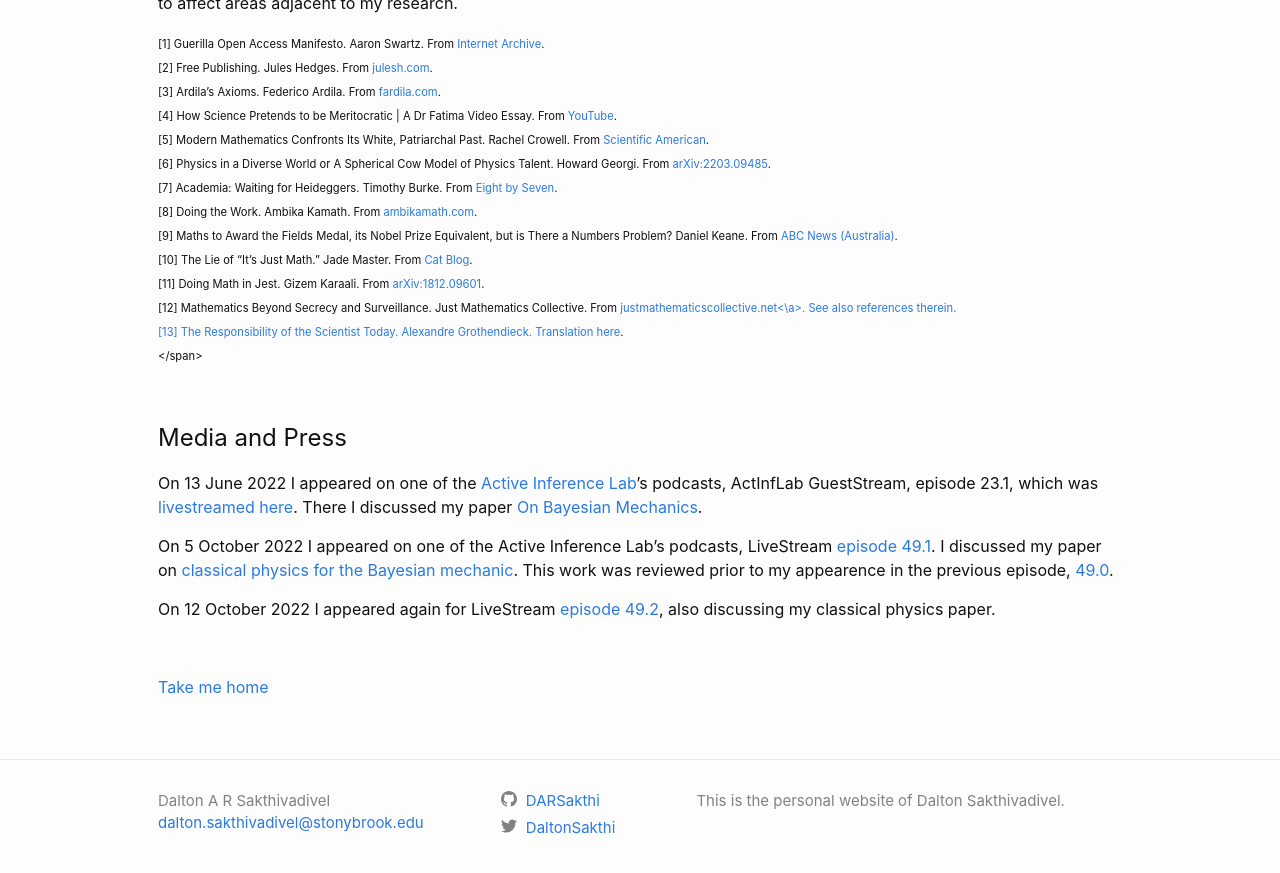
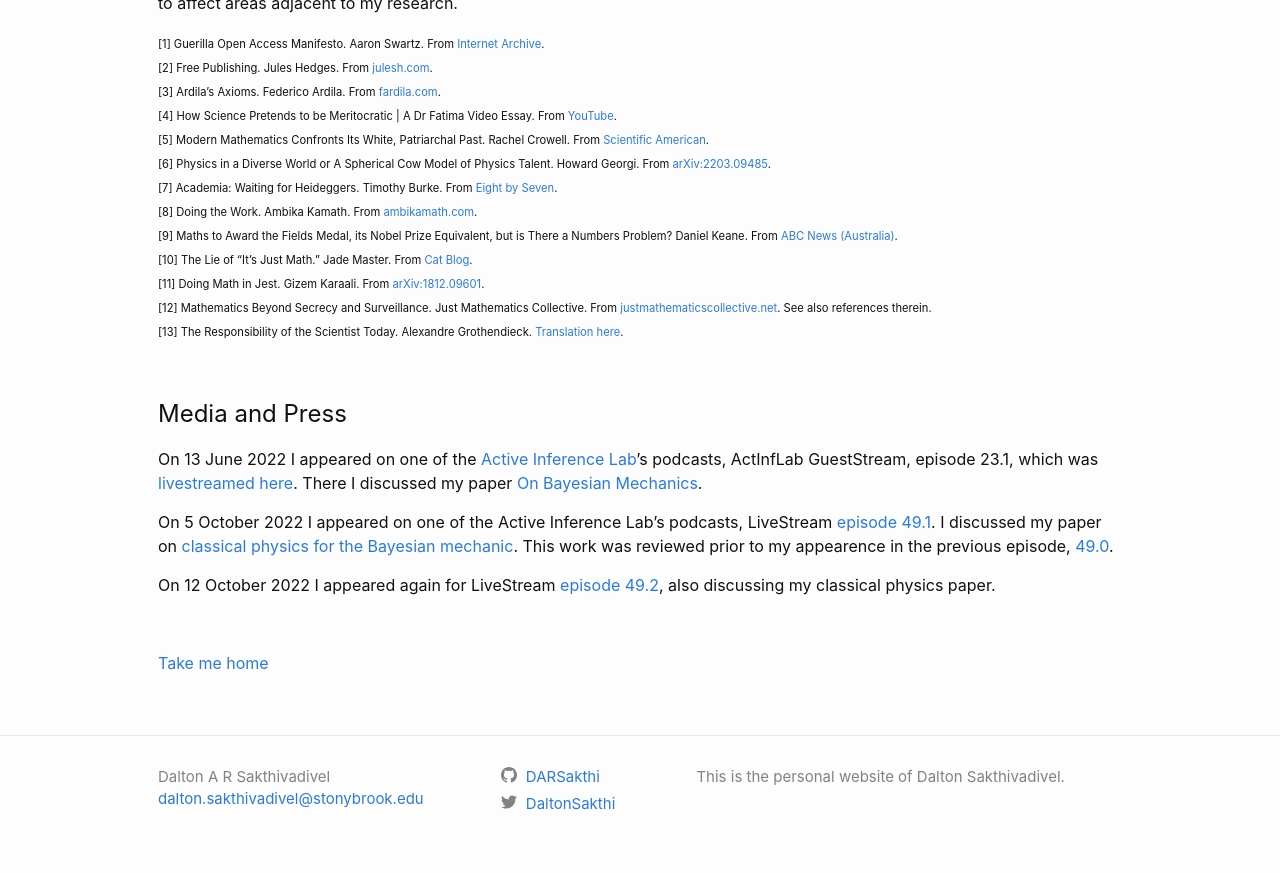
Before and after one commit to DARSakthi/DARSakthi.github.io, a Jekyll site: the page built from other.markdown, in a window 1280 px wide and 900 px high, scrolled down 743 px. Shown: the top 873 px of the window. Built offline with Jekyll 4.4.1, drawn with Linux system fonts in a browser that asks for light colours.

Commit message:
Misprint

```diff
--- a/other.markdown
+++ b/other.markdown
@@ -35,7 +35,7 @@ I am a member of the VERSES Research Ethics Board. I believe it is important to
   [9] Maths to Award the Fields Medal, its Nobel Prize Equivalent, but is There a Numbers Problem? Daniel Keane. From <a href="https://www.abc.net.au/news/2022-06-28/fields-medal-female-inclusion-a-challenge-in-maths-award/101161564">ABC News (Australia)</a>.
   [10] The Lie of “It’s Just Math.” Jade Master. From <a href="https://jadeedenstarmaster.wordpress.com/2020/12/11/the-lie-of-its-just-math/">Cat Blog</a>.
   [11] Doing Math in Jest. Gizem Karaali. From <a href="https://arxiv.org/abs/1812.09601">arXiv:1812.09601</a>.
-  [12] Mathematics Beyond Secrecy and Surveillance. Just Mathematics Collective. From <a href="https://www.justmathematicscollective.net/nsa_statement.html">justmathematicscollective.net<\a>. See also references therein.
+  [12] Mathematics Beyond Secrecy and Surveillance. Just Mathematics Collective. From <a href="https://www.justmathematicscollective.net/nsa_statement.html">justmathematicscollective.net</a>. See also references therein.
   [13] The Responsibility of the Scientist Today. Alexandre Grothendieck. <a href="http://matematicas.unex.es/~navarro/res/scientist.pdf">Translation here</a>.
 </span>
 
```
